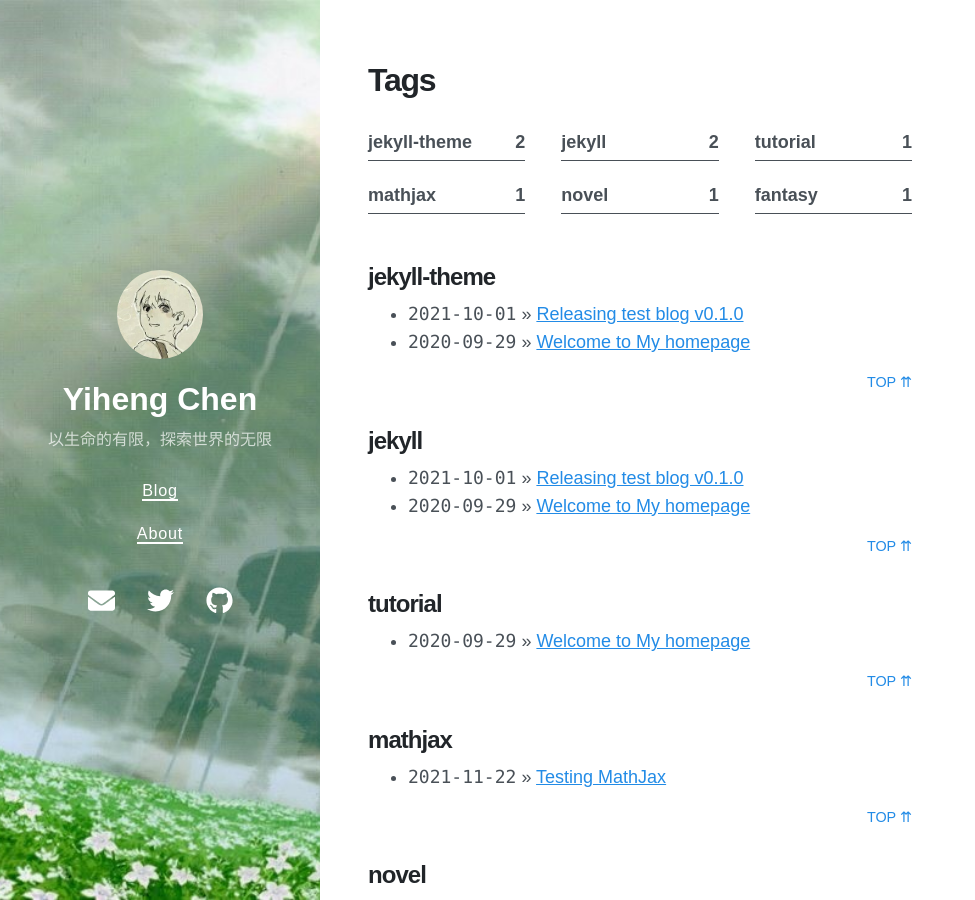
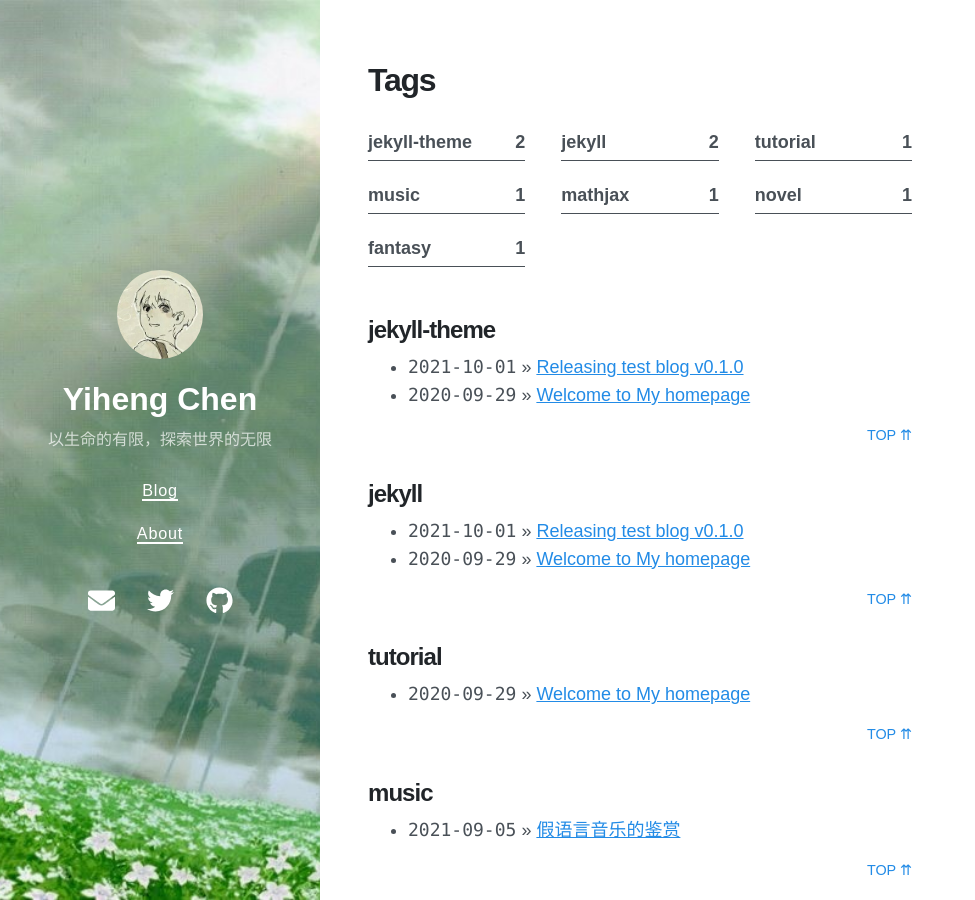
Before and after one commit to yihenc/yihenc.github.io, a Jekyll site: the page built from tags.md, in a window 1280 px wide and 900 px high. Shown: the whole window, without its empty margins (0-975 px from the left). Built offline with Jekyll 4.4.1, drawn with Linux system fonts in a browser that asks for light colours; nearby versions of some CDN libraries.

Commit message:
Update 2021-09-05-music-appreciation.md

```diff
--- a/_posts/2021-09-05-music-appreciation.md
+++ b/_posts/2021-09-05-music-appreciation.md
@@ -1,4 +1,9 @@
-假语言音乐的鉴赏
+---
+layout: post
+title: 假语言音乐的鉴赏
+tags: music
+date: 2021-09-05 15:32 +0800
+---
 
 
 
```
